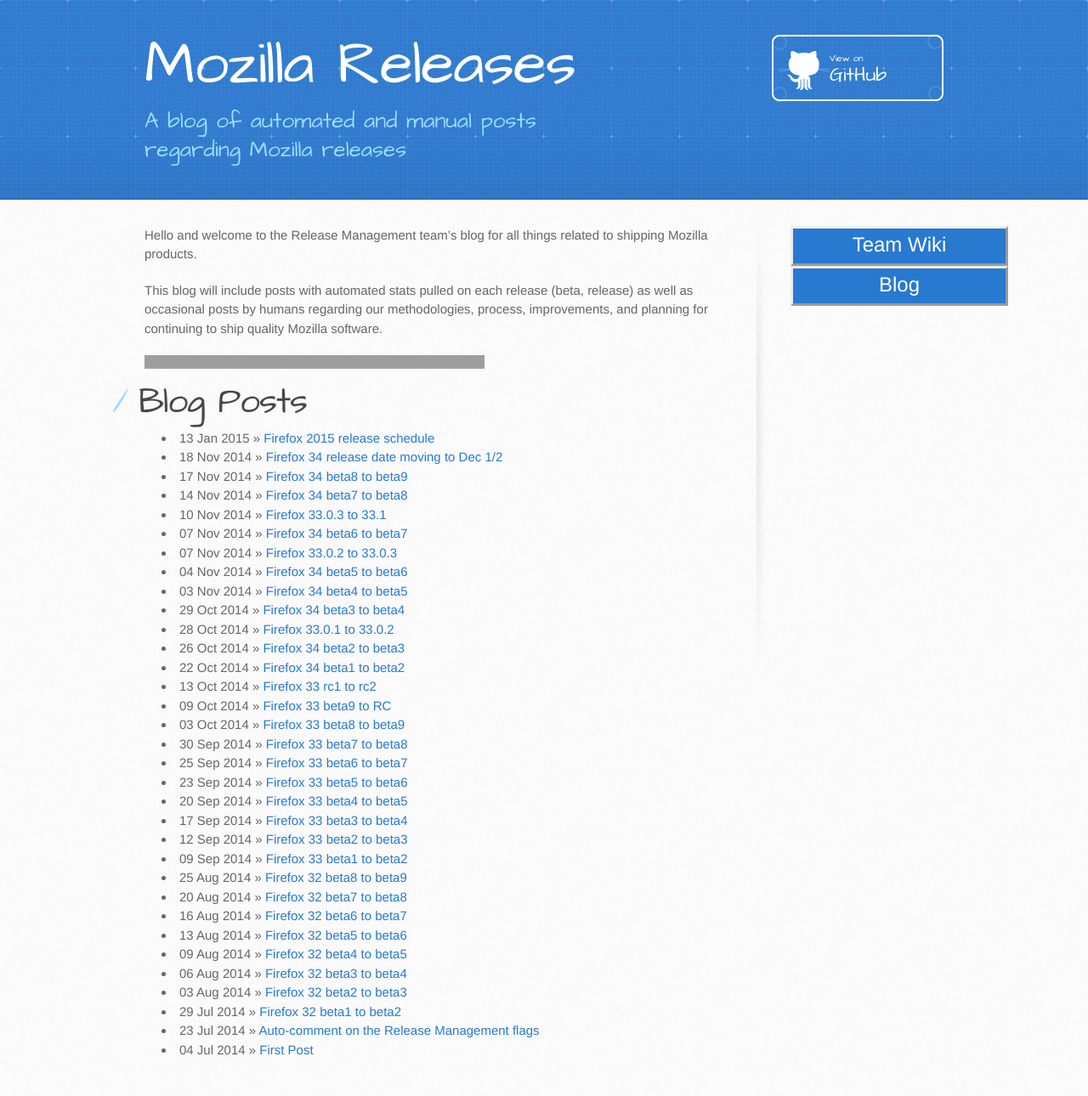
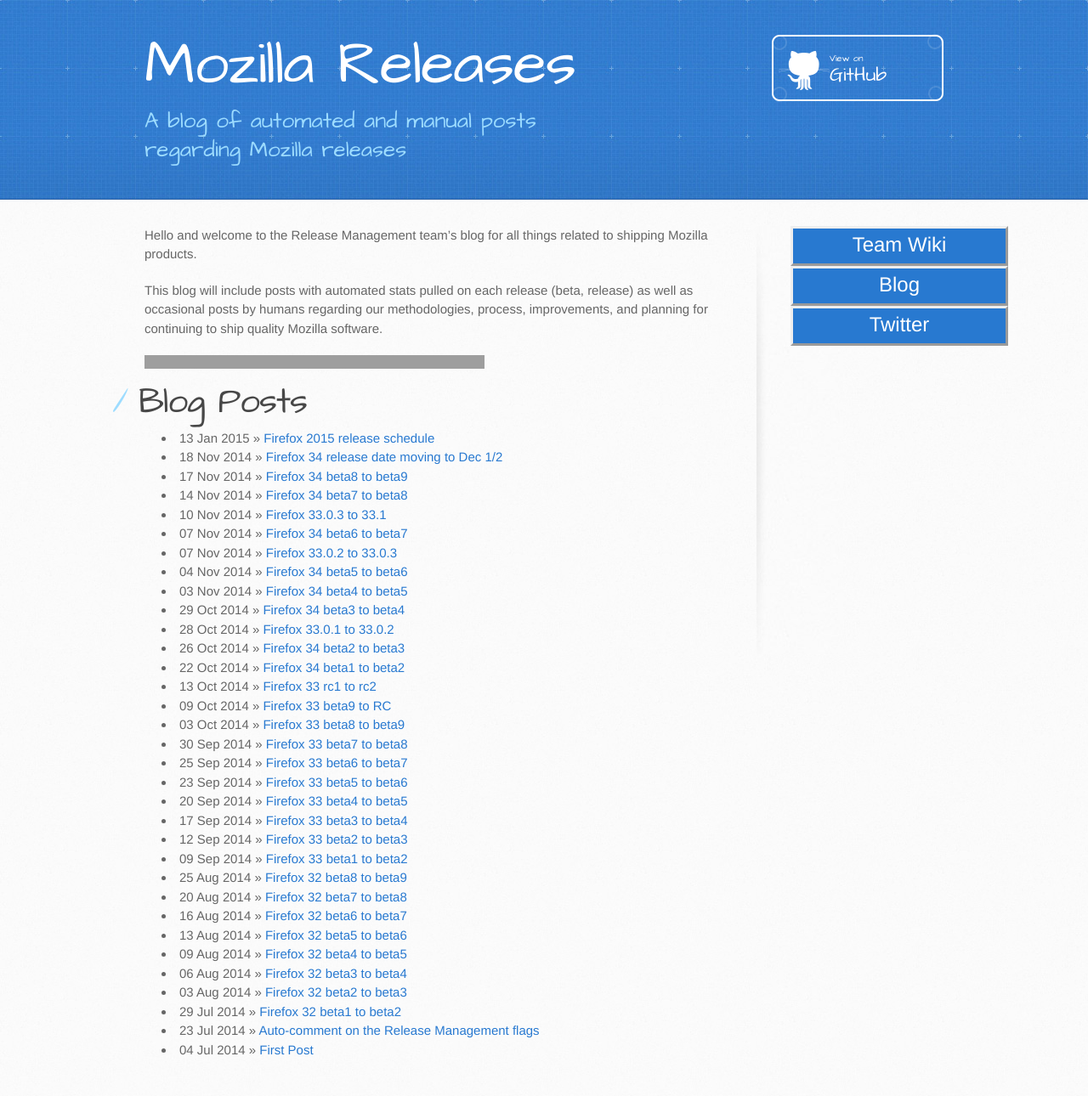
Before and after one commit to mozilla/release-blog, a Jekyll site: the page built from index.html, in a window 1280 px wide. Shown: the whole page at 85% size. Built offline with Jekyll 4.4.1, drawn with Linux system fonts in a browser that asks for light colours; Markdown is read by kramdown in place of the engine named in the settings; grey boxes are pictures that could not be loaded.

Commit message:
Also add a link to our Twitter account

```diff
--- a/_config.yml
+++ b/_config.yml
@@ -12,6 +12,8 @@
   url: http://wiki.mozilla.org/Release_Management
 - title: Blog
   url: index.html
+- title: Twitter
+  url: https://twitter.com/MozillaReleases
 
 
 github: {
```
